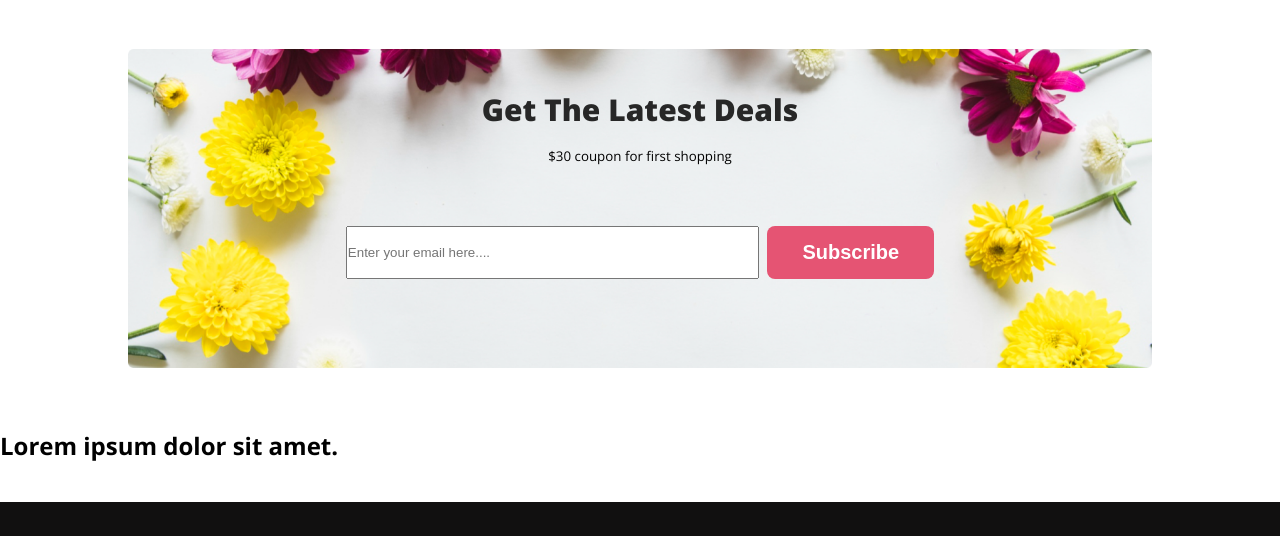
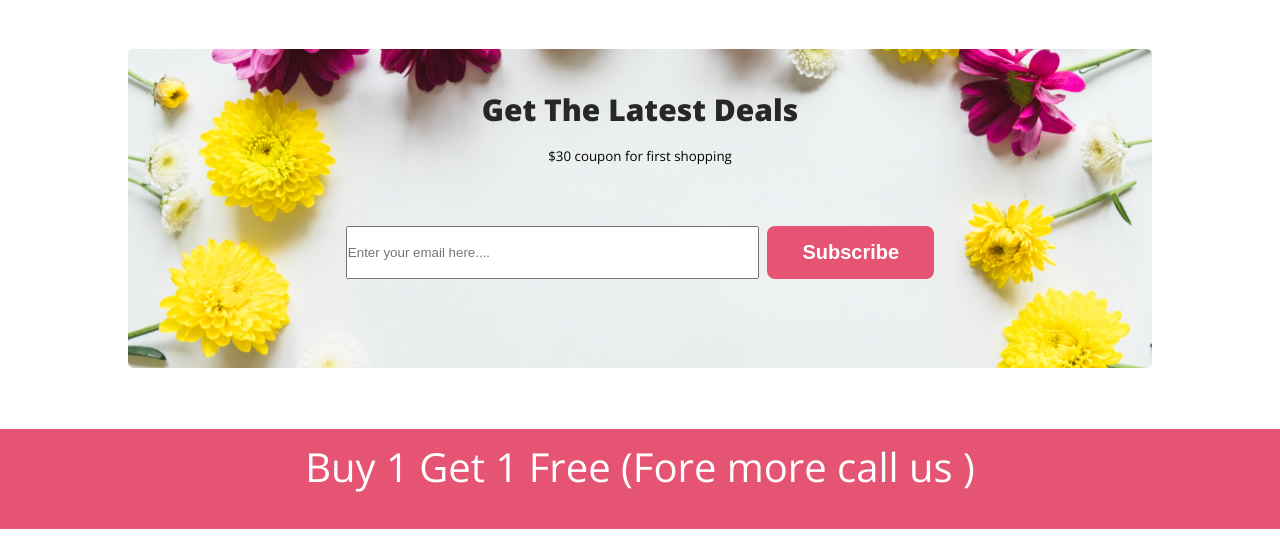
Before and after one commit to RumiDalas/flower-shop, a plain HTML site: page index.html in a window 1280 px wide. Shown: the part 2696-3232 px from the top of the page. Drawn offline with nearby package versions, Linux system fonts and the light colour scheme.

Commit message:
extra portion added

```diff
--- a/index.html
+++ b/index.html
@@ -127,8 +127,10 @@
             </section>
             <div style="margin-top: 150px;"></div>
             <section class="extra-option">
+                <div class="bonus">
+                    <p class="buy">Buy 1 Get 1 Free (Fore more call us )</p>
+                </div>
 
-                <h2>Lorem ipsum dolor sit amet.</h2>
             </section>
     </main>
     <footer>
--- a/styles/shop.css
+++ b/styles/shop.css
@@ -237,6 +237,19 @@ body {
 }
 
 /* extra start */
+.bonus{
+    background-color: #E55473;
+    height: 100px;
+    text-align: center;
+}
+
+.buy{
+    padding-top: 10px;
+    color: #FFF;
+    font-size: 40px;
+    font-weight: 400;
+}
+
 /* extra end */
 footer {
     background-color: #111010;
```
